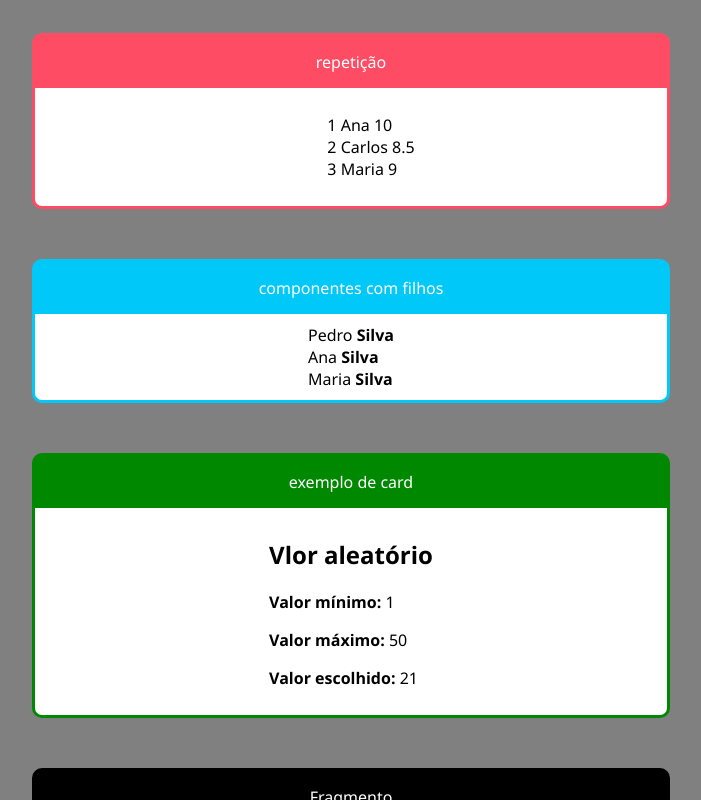
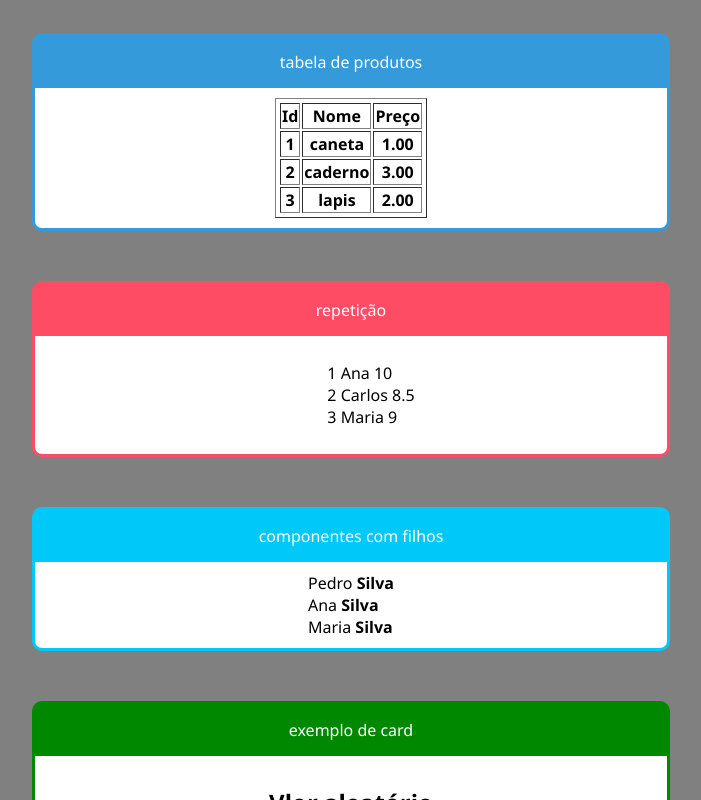
Before and after one commit to RicardoBaltazar/jogos-em-javascript, a React (Create React App) app in the folder my-app/: page / in a window 1280 px wide. Shown: the top 800 px of the page, without its empty margins (289-990 px from the left). Built offline with nearby package versions, Linux system fonts and the light colour scheme.

Commit message:
exercício repetição

```diff
--- a/my-app/src/app.jsx
+++ b/my-app/src/app.jsx
@@ -2,6 +2,7 @@ import React from 'react'
 
 import Card from "./componentes/layout/Card"
 
+import TabelaProdutos from "./componentes/repetição/TabelaProdutos"
 import ListaAlunos from "./componentes/repetição/ListaAlunos"
 import Familia from "./componentes/básicos/Familia"
 import Aleatorio from "./componentes/básicos/Aleatorio"
@@ -14,6 +15,10 @@ export default function App(props) {
         <div id="App">
 
             <div className="cards">
+                <Card titulo="tabela de produtos" color="#349ad9">
+                    <TabelaProdutos />
+                </Card>
+
                 <Card titulo="repetição" color="#ff4c65">
                     <ListaAlunos />
                 </Card>
--- /dev/null
+++ b/my-app/src/componentes/repetição/TabelaProdutos.jsx
@@ -0,0 +1,34 @@
+import React from 'react'
+import produtos from "../../data/produtos"
+
+export default function Produtos(props) {
+
+    function getLinhas() {
+        return produtos.map(produtos =>{
+            return (
+                <tr key={produtos.id}>
+                    <th>{produtos.id}</th>
+                    <th>{produtos.nome}</th>
+                    <th>{produtos.preco}</th>
+                </tr>
+            )
+        })
+    }
+
+    return (
+        <div>
+            <table border="1">
+                <tr>
+                    <thead>
+                        <th>Id</th>
+                        <th>Nome</th>
+                        <th>Preço</th>
+                    </thead>
+                    <tbody >
+                        {getLinhas()}
+                    </tbody>
+                </tr>
+            </table>
+        </div>
+    )
+}
--- /dev/null
+++ b/my-app/src/data/produtos.js
@@ -0,0 +1,22 @@
+const produtos = [
+    {
+        id: 1,
+        nome: 'caneta',
+        preco: '1.00'
+    },
+
+    {
+        id: 2,
+        nome: 'caderno',
+        preco: '3.00'
+    },
+
+    {
+        id: 3,
+        nome: 'lapis',
+        preco: '2.00'
+    }
+
+]
+
+export default produtos
```
